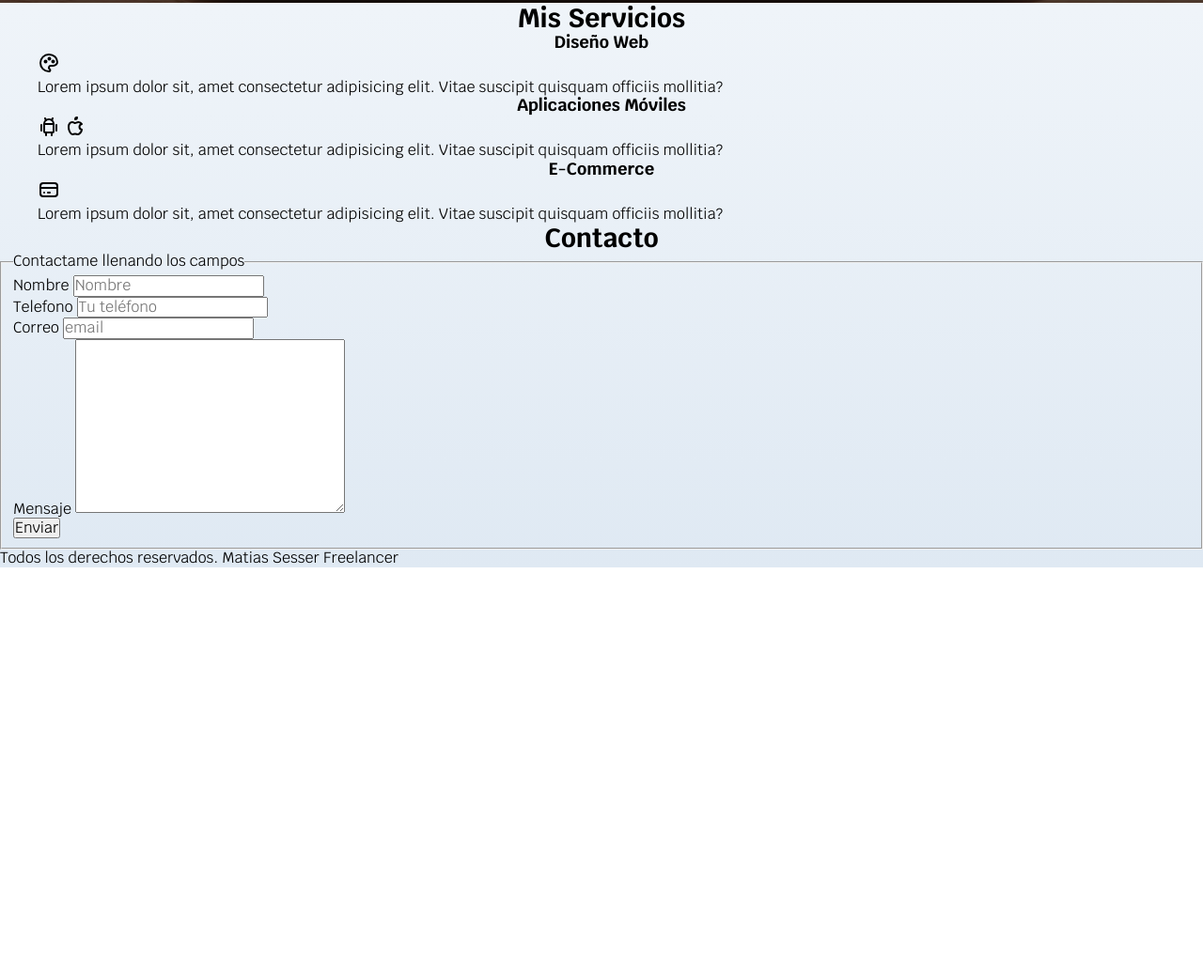
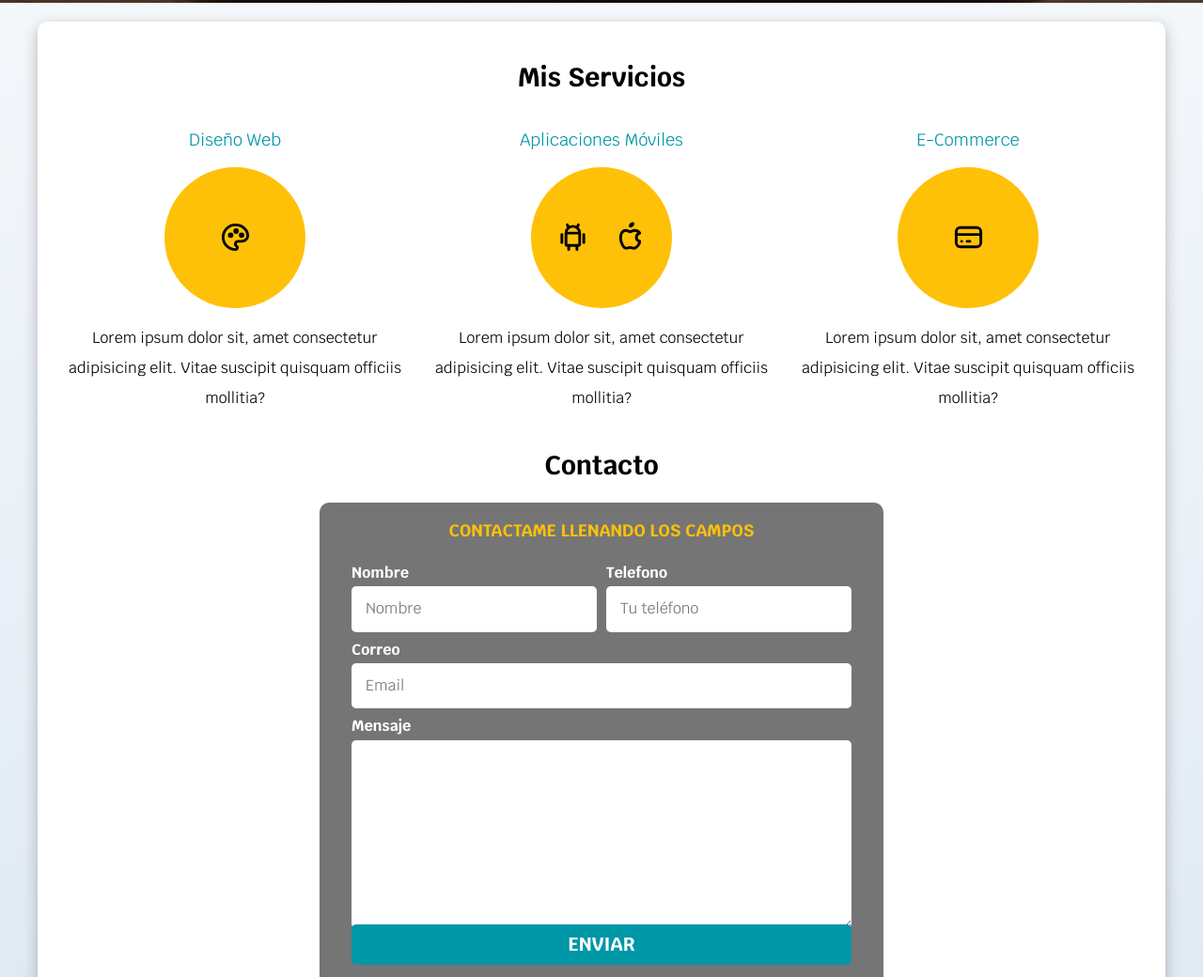
Before and after one commit to sesserm/udemy-sitio-freelancer, a plain HTML site: page index.html in a window 1280 px wide. Shown: the part 585-1625 px from the top of the page at 94% size. Before the commit the page ends 1189 px from the top, so only its background shows below. Drawn offline with Linux system fonts and the light colour scheme.

Commit message:
Finalizo el proyecto

```diff
--- a/css/styles.css
+++ b/css/styles.css
@@ -2,8 +2,7 @@
 
 * {
     box-sizing: border-box;
-    padding: 0;
-    margin: 0;
+
 }
 :root {
     --blanco: #ffffff;
@@ -49,6 +48,15 @@ h1,h2,h3 {
     margin: 0 auto;
 }
 
+.sombra {
+    -webkit-box-shadow: 0 5px 15px 0 rgba(112,112,112,0.48);
+    -moz-box-shadow: 0 5px 15px 0 rgba(112, 112, 112, 0.48);
+    box-shadow: 0 5px 15px 0 rgba(112, 112, 112, 0.48);
+    background-color: var(--blanco);
+    padding: 2rem;
+    border-radius: 1rem;
+}
+
 .boton {
     background-color: var(--secundario);
     color: var(--blanco);
@@ -61,6 +69,11 @@ h1,h2,h3 {
     border-radius: 0.5rem;
     width: 90%;
     text-align: center;
+    border: none;
+}
+
+.boton:hover {
+    cursor: pointer;
 }
 
 .nav-bg {
@@ -98,6 +111,7 @@ h1,h2,h3 {
     background-size: cover;
     height: 450px;
     position: relative;
+    margin-bottom:2rem ;
 }
 
 .contenido-hero {
@@ -126,6 +140,114 @@ h1,h2,h3 {
     height: 5rem;
 }
 
+.icon-tabler {
+    height: 3.5rem;
+    width: auto;
+}
+
+.servicio {
+    display: flex;
+    flex-direction: column;
+    align-items: center;
+
+}
+
+.servicio h3 {
+    color: var(--secundario);
+    font-weight: 400;
+}
+
+.servicio .iconos {
+    height: 15rem;
+    width: 15rem;
+    background-color: var(--primario);
+    border-radius: 50%;
+    display:flex;
+    justify-content: space-evenly;
+    align-items: center;
+}
+.servicio p {
+    line-height: 2;
+    text-align: center;
+}
+
+.formulario {
+    background-color: var(--gris);
+    width: min(60rem, 100%);
+    margin: 0 auto;
+    padding: 2rem;
+    border-radius: 1rem;
+}
+
+.formulario fieldset {
+    border: none;
+}
+
+.formulario legend {
+    text-align: center;
+    color: var(--primario);
+    font-weight: 700;
+    font-size: 1.8rem;
+    text-transform: uppercase;
+    margin-bottom: 2rem;
+}
+
+@media (min-width:768px) {
+.contenedor-campos {
+    display:grid;
+    grid-template-columns: 1fr 1fr;
+    grid-template-rows: auto auto 20rem;
+    column-gap: 1rem;
+}
+.campo:nth-child(3), .campo:last-child {
+    grid-column: 1 / 3;
+
+}
+}
+
+
+.campo {
+    margin-bottom: 1rem;
+}
+
+.campo label {
+    color: var(--blanco);
+    font-weight: var(--blanco);
+    display: block;
+    font-weight: bold;
+    margin-bottom: 0.5rem;
+}
+
+.campo .input-text {
+    width: 100%;
+    border: none;
+    padding: 1.5rem;
+    border-radius: 0.5rem;
+}
+
+.enviar .boton {
+    width: 100%;
+}
+
+.campo textarea {
+    height: 20rem;
+
+}
+
+.footer {
+    text-align: center;
+}
+
+@media (min-width: 768px) {
+    .servicios {
+            display: grid;
+            grid-template-columns: repeat(3, 1fr);
+            grid-template-rows: auto;
+            column-gap: 1rem;
+        }
+}
+
+
 @media (min-width: 480px) {
     .navegacion-principal {
         flex-direction: row;
--- a/index.html
+++ b/index.html
@@ -22,6 +22,7 @@
         </nav>
     </div>
 
+
     <section class="hero">
         <div class="contenido-hero">
         <h2>Diseño y Dessarrollo Web Freelancer</h2>
@@ -37,11 +38,12 @@
         </div>
     </section>
 
-    <main class="contenedor">
+    <main class="contenedor sombra">
         <h2>Mis Servicios</h2>
-
-        <section>
+<div class="servicios">
+        <section class="servicio">
             <h3>Diseño Web</h3>
+            <div class="iconos">
             <svg xmlns="http://www.w3.org/2000/svg" class="icon icon-tabler icon-tabler-palette" width="24" height="24" viewBox="0 0 24 24" stroke-width="2" stroke="currentColor" fill="none" stroke-linecap="round" stroke-linejoin="round">
             <path stroke="none" d="M0 0h24v24H0z" fill="none"></path>
             <path d="M12 21a9 9 0 0 1 0 -18c4.97 0 9 3.582 9 8c0 1.06 -.474 2.078 -1.318 2.828c-.844 .75 -1.989 1.172 -3.182 1.172h-2.5a2 2 0 0 0 -1 3.75a1.3 1.3 0 0 1 -1 2.25"></path>
@@ -49,10 +51,12 @@
             <circle cx="12.5" cy="7.5" r="1"></circle>
             <circle cx="16.5" cy="10.5" r="1"></circle>
             </svg>
+            </div>
             <p>Lorem ipsum dolor sit, amet consectetur adipisicing elit. Vitae suscipit quisquam officiis mollitia?</p>
         </section>
-        <section>
+        <section class="servicio">
             <h3>Aplicaciones Móviles</h3>
+            <div class="iconos">
             <svg xmlns="http://www.w3.org/2000/svg" class="icon icon-tabler icon-tabler-brand-android" width="24" height="24" viewBox="0 0 24 24" stroke-width="2" stroke="currentColor" fill="none" stroke-linecap="round" stroke-linejoin="round">
             <path stroke="none" d="M0 0h24v24H0z" fill="none"></path>
             <line x1="4" y1="10" x2="4" y2="16"></line>
@@ -69,10 +73,12 @@
             <path d="M9 7c-3 0 -4 3 -4 5.5c0 3 2 7.5 4 7.5c1.088 -.046 1.679 -.5 3 -.5c1.312 0 1.5 .5 3 .5s4 -3 4 -5c-.028 -.01 -2.472 -.403 -2.5 -3c-.019 -2.17 2.416 -2.954 2.5 -3c-1.023 -1.492 -2.951 -1.963 -3.5 -2c-1.433 -.111 -2.83 1 -3.5 1c-.68 0 -1.9 -1 -3 -1z"></path>
             <path d="M12 4a2 2 0 0 0 2 -2a2 2 0 0 0 -2 2"></path>
             </svg>
+            </div>
             <p>Lorem ipsum dolor sit, amet consectetur adipisicing elit. Vitae suscipit quisquam officiis mollitia?</p>
         </section>
-        <section>
+        <section class="servicio">
             <h3>E-Commerce</h3>
+            <div class="iconos">
             <svg xmlns="http://www.w3.org/2000/svg" class="icon icon-tabler icon-tabler-credit-card" width="24" height="24" viewBox="0 0 24 24" stroke-width="2" stroke="currentColor" fill="none" stroke-linecap="round" stroke-linejoin="round">
             <path stroke="none" d="M0 0h24v24H0z" fill="none"></path>
             <rect x="3" y="5" width="18" height="14" rx="3"></rect>
@@ -80,41 +86,43 @@
             <line x1="7" y1="15" x2="7.01" y2="15"></line>
             <line x1="11" y1="15" x2="13" y2="15"></line>
             </svg>
+            </div>
             <p>Lorem ipsum dolor sit, amet consectetur adipisicing elit. Vitae suscipit quisquam officiis mollitia?</p>
         </section>
+        </div>
 
-    </main>
 
     <section>
         <h2>Contacto</h2>
 
-        <form action="">
+        <form class="formulario">
             <fieldset>
                 <legend>Contactame llenando los campos</legend>
 
-
-            <div>
+            <div class="contenedor-campos">
+            <div class="campo">
                 <label for="">Nombre</label>
-            <input type="text" placeholder="Nombre">
+            <input class="input-text" type="text" placeholder="Nombre">
             </div>
 
-            <div>
+            <div class="campo">
                 <label for="">Telefono</label>
-                <input type="tel" placeholder="Tu teléfono">
+                <input  class="input-text" type="tel" placeholder="Tu teléfono">
             </div>
 
-            <div>
+            <div class="campo">
                 <label for="">Correo</label>
-                <input type="email" placeholder="email">
+                <input class="input-text" type="email" placeholder="Email">
             </div>
 
-            <div>
+            <div class="campo">
                 <label for="">Mensaje</label>
-                <textarea name="" id="" cols="30" rows="10"></textarea>
+                <textarea class="input-text" name="" id="" cols="30" rows="10"></textarea>
+            </div>
             </div>
 
-            <div>
-            <input type="submit" value="Enviar">
+            <div class="enviar">
+            <input type="submit" value="Enviar" class="boton">
             </div>
 
 
@@ -123,9 +131,10 @@
 
         </form>
     </section>
+    </main>
 
 
-    <footer>
+    <footer class="footer">
         <p>Todos los derechos reservados. Matias Sesser Freelancer</p>
     </footer>
 
```
